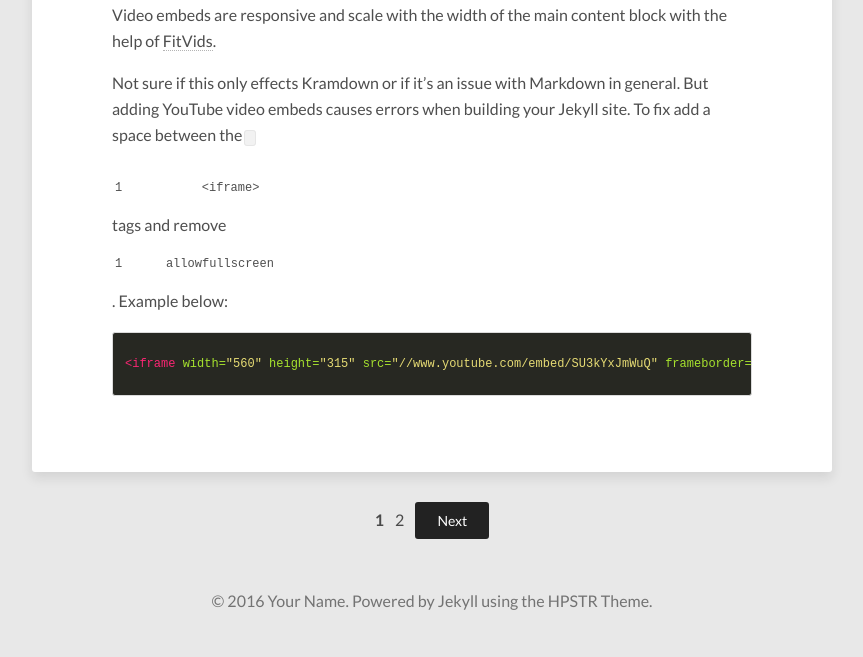
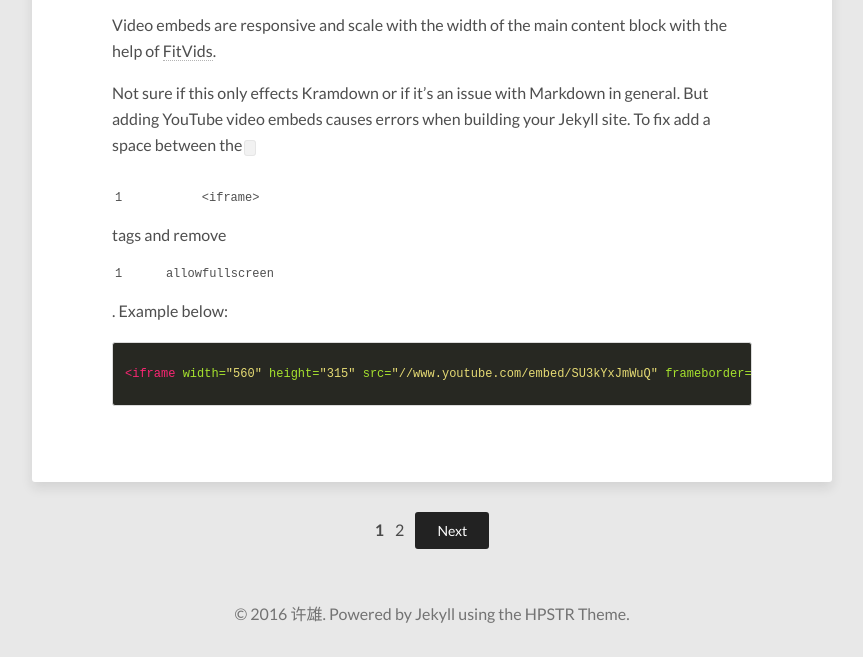
Before and after one commit to dayedepps/xiongxu.github.io, a Jekyll site: the page built from index.html, in a window 1280 px wide and 900 px high, scrolled down 7977 px, cut to the strip 243-900 px from the top of the window. Shown: the whole strip, without its empty margins (208-1071 px from the left). Built offline with Jekyll 4.4.1, drawn with Linux system fonts in a browser that asks for light colours; nearby versions of some CDN libraries; the list of posts is cut into pages by our own code; some of the changed text lies outside the part shown.

Commit message:
Initial commit

```diff
--- a/_config.yml
+++ b/_config.yml
@@ -9,10 +9,10 @@ url:
 
 # Owner/author information
 owner:
-  name:           Your Name
-  avatar:         avatar.jpg
+  name:           许雄
+  avatar:         xuxiong.jepg
   bio:            "Your bio goes here. It shouldn't be super long but a good two sentences or two should suffice."
-  email:          you@email.com
+  email:          xiongxu@me.com
   # Social networking links used in footer. Update and remove as you like.
   twitter:
   facebook:
```
Also changed, not shown: images/xuxiong.jpeg (added).
